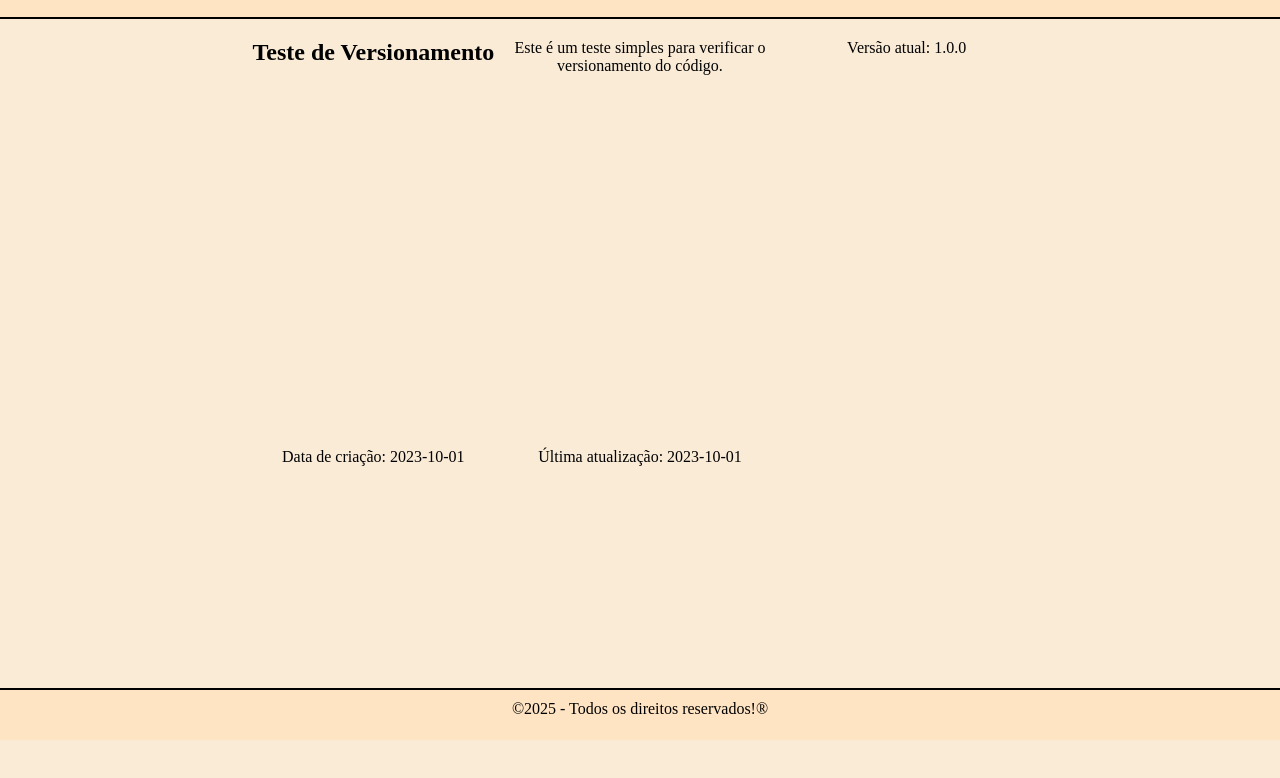
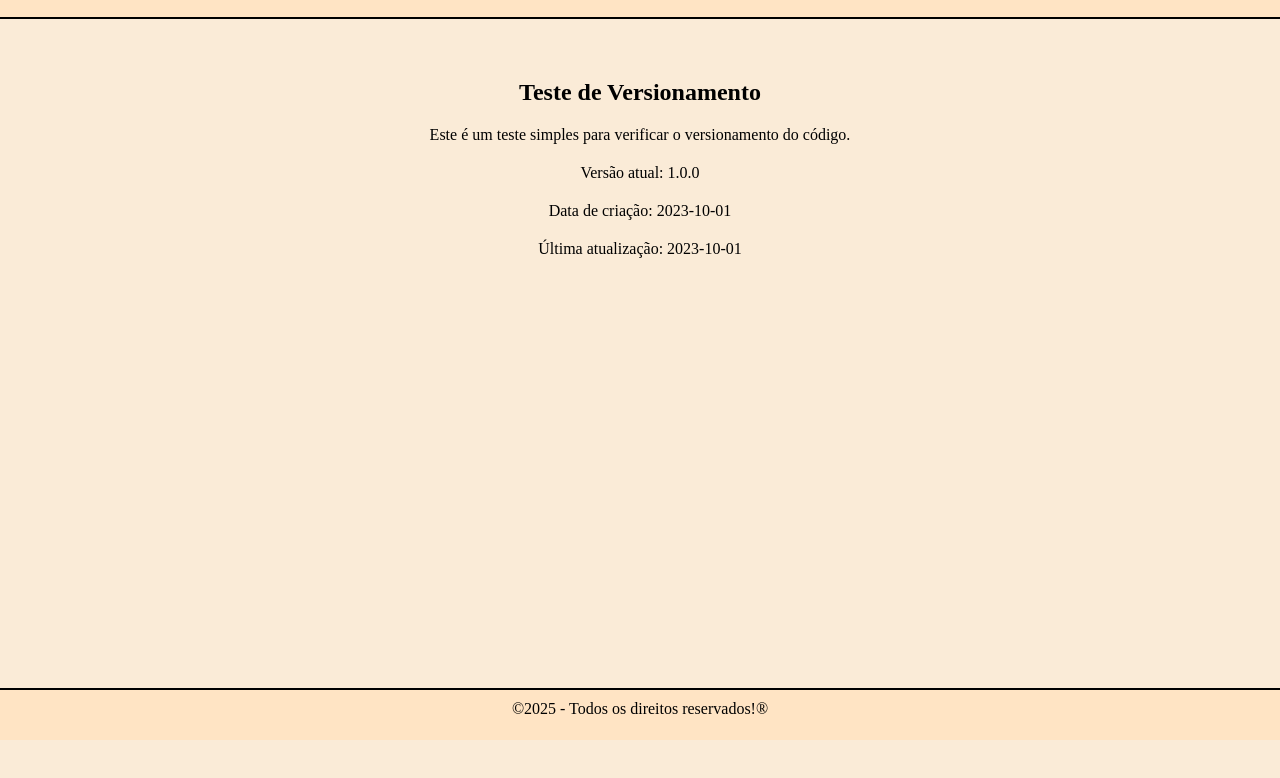
Before and after one commit to 2817427392/Trabalhando-com-diferentes-PCs, a plain HTML site: page index.html in a window 1280 px wide. Shown: the part 60-838 px from the top of the page. Drawn offline with Linux system fonts and the light colour scheme.

Commit message:
Adicionando display flex

```diff
--- a/style.css
+++ b/style.css
@@ -16,20 +16,13 @@ header{
 
 .container{
     text-align: center;
-    margin: 10px auto;
+    margin: 50px auto;
     padding: 10px;
     width: 800px;
     height: 100vh;
-    display: grid;
-    grid-template-columns: repeat(3,1fr);
-}
-
-.container>div:nth-child(-n+5){
-    background-color:beige;
-}
-
-.container>div:nth-child(1){
-    grid-column: span 3;
+    display: flex;
+    flex-direction: column;
+    gap: 20px;
 }
 
 footer{
```
